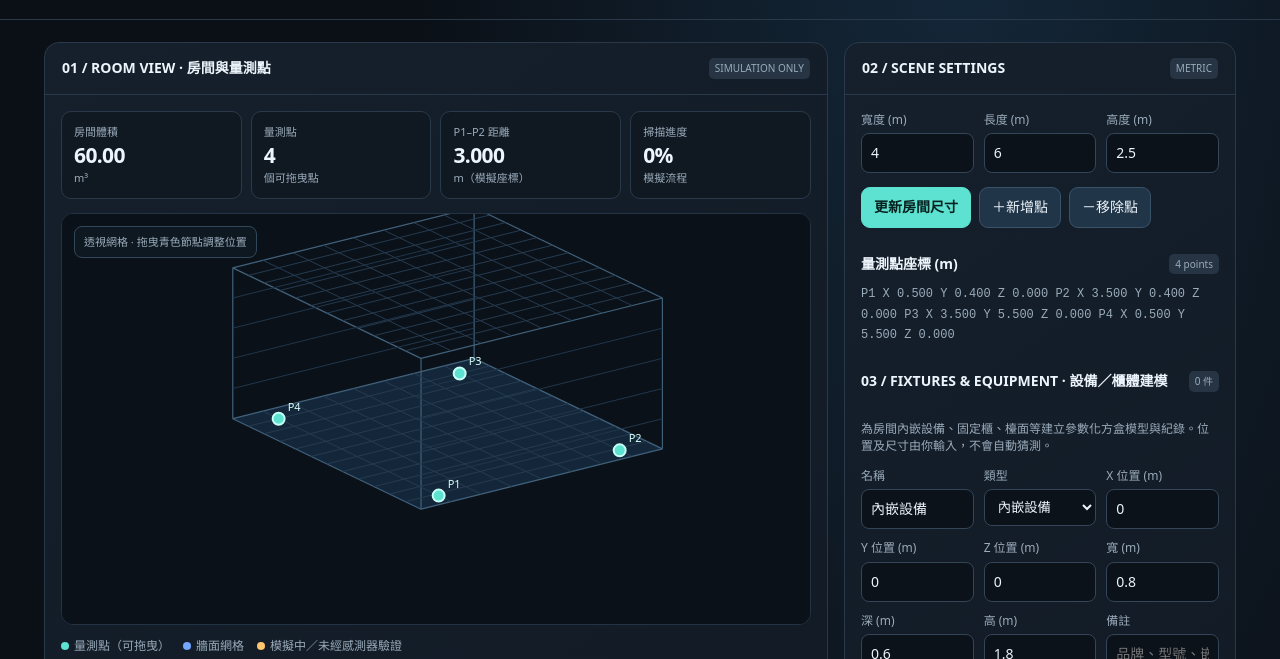
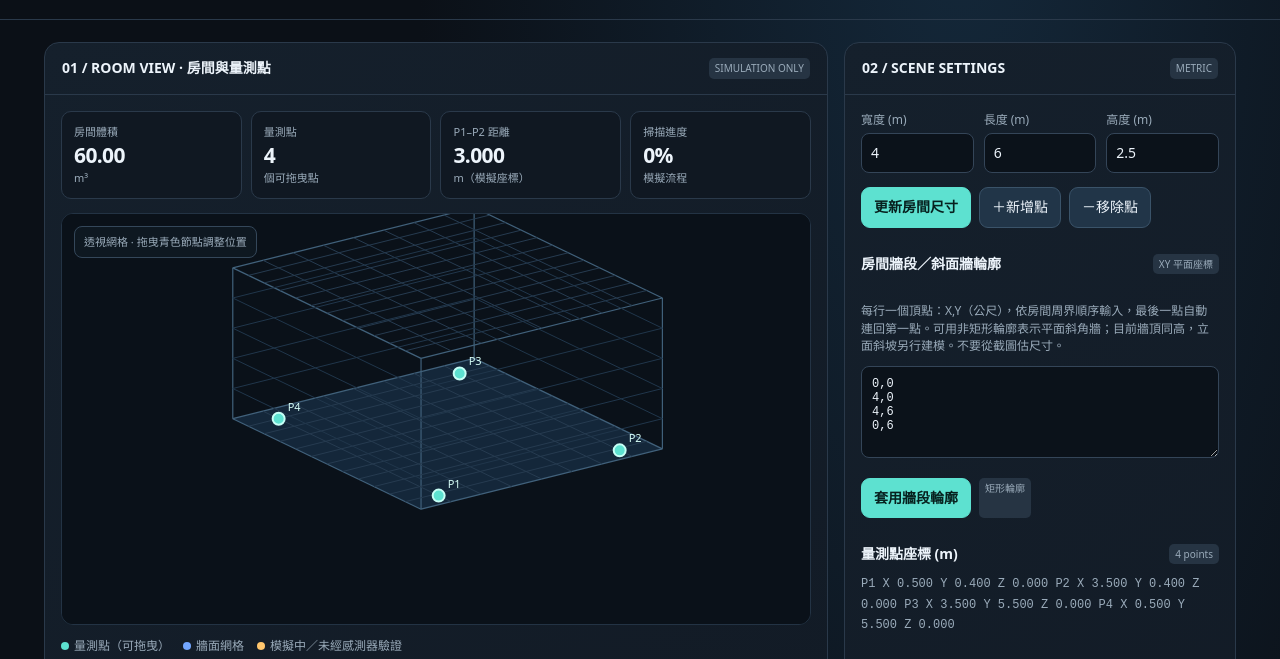
Before and after one commit to and14122001/-OR-RoomScan-Studio, a plain HTML site: page web/index.html in a window 1280 px wide. Shown: the part 114-773 px from the top of the page. Drawn offline with Linux system fonts and the light colour scheme.

Commit message:
Add editable non-rectangular room boundary for angled walls

```diff
--- a/web/index.html
+++ b/web/index.html
@@ -12,7 +12,16 @@
 <main>
 <div class="grid">
 <section class="panel"><div class="ph"><h2>01 / ROOM VIEW · 房間與量測點</h2><span class="tag">SIMULATION ONLY</span></div><div class="content"><div class="metrics"><div class="metric"><small>房間體積</small><strong id="volume">60.00</strong><small>m³</small></div><div class="metric"><small>量測點</small><strong id="pointCount">4</strong><small>個可拖曳點</small></div><div class="metric"><small>P1–P2 距離</small><strong id="pointDistance">3.00</strong><small>m（模擬座標）</small></div><div class="metric"><small>掃描進度</small><strong id="scanPct">0%</strong><small>模擬流程</small></div></div><div class="canvasWrap"><canvas id="room" aria-label="可拖曳量測點的房間示意圖"></canvas><div class="overlay">透視網格 · 拖曳青色節點調整位置</div></div><div class="legend"><span><i class="dot" style="background:#5de1d0"></i>量測點（可拖曳）</span><span><i class="dot" style="background:#73a7ff"></i>牆面網格</span><span><i class="dot" style="background:#ffc66d"></i>模擬中／未經感測器驗證</span></div><div class="actions"><button class="primary" id="start">▶ 開始模擬掃描</button><button id="finish">■ 完成掃描</button><button id="reset">重設場景</button></div><div class="progress"><div class="bar" id="bar"></div></div><div id="message" class="log" role="status">[READY] 模擬器已就緒。拖曳量測點，或開始模擬掃描。</div></div></section>
-<aside class="panel"><div class="ph"><h2>02 / SCENE SETTINGS</h2><span class="tag">METRIC</span></div><div class="content"><div class="controls"><div class="field"><label for="width">寬度 (m)</label><input id="width" type="number" min="1" max="30" step=".1" value="4"></div><div class="field"><label for="length">長度 (m)</label><input id="length" type="number" min="1" max="30" step=".1" value="6"></div><div class="field"><label for="height">高度 (m)</label><input id="height" type="number" min="1" max="10" step=".1" value="2.5"></div></div><div class="actions"><button id="apply" class="primary">更新房間尺寸</button><button id="addPoint">＋新增點</button><button id="removePoint">－移除點</button></div><div class="section"><div class="ph" style="padding:10px 0;border:0"><h2>量測點座標 (m)</h2><span id="pointSummary" class="tag">4 points</span></div><div id="pointList" class="pointlist"></div></div><div class="section" id="objectLibrary">
+<aside class="panel"><div class="ph"><h2>02 / SCENE SETTINGS</h2><span class="tag">METRIC</span></div><div class="content"><div class="controls"><div class="field"><label for="width">寬度 (m)</label><input id="width" type="number" min="1" max="30" step=".1" value="4"></div><div class="field"><label for="length">長度 (m)</label><input id="length" type="number" min="1" max="30" step=".1" value="6"></div><div class="field"><label for="height">高度 (m)</label><input id="height" type="number" min="1" max="10" step=".1" value="2.5"></div></div><div class="actions"><button id="apply" class="primary">更新房間尺寸</button><button id="addPoint">＋新增點</button><button id="removePoint">－移除點</button></div>
+<div class="section" id="roomBoundaryEditor">
+ <div class="ph" style="padding:10px 0;border:0"><h2>房間牆段／斜面牆輪廓</h2><span class="tag">XY 平面座標</span></div>
+ <p class="foot">每行一個頂點：X,Y（公尺），依房間周界順序輸入，最後一點自動連回第一點。可用非矩形輪廓表示平面斜角牆；目前牆頂同高，立面斜坡另行建模。不要從截圖估尺寸。</p>
+ <textarea id="roomPolygon" rows="5" spellcheck="false" style="width:100%;box-sizing:border-box;background:#0b121a;color:var(--text);border:1px solid #344558;border-radius:8px;padding:10px;font:12px ui-monospace,monospace">0,0
+4,0
+4,6
+0,6</textarea>
+ <div class="actions"><button id="applyPolygon" class="primary">套用牆段輪廓</button><span id="polygonReport" class="tag">矩形輪廓</span></div>
+</div><div class="section"><div class="ph" style="padding:10px 0;border:0"><h2>量測點座標 (m)</h2><span id="pointSummary" class="tag">4 points</span></div><div id="pointList" class="pointlist"></div></div><div class="section" id="objectLibrary">
 <div class="ph" style="padding:10px 0;border:0"><h2>03 / FIXTURES & EQUIPMENT · 設備／櫃體建模</h2><span id="objectCount" class="tag">0 件</span></div>
 <p class="foot">為房間內嵌設備、固定櫃、檯面等建立參數化方盒模型與紀錄。位置及尺寸由你輸入，不會自動猜測。</p>
 <div class="controls">
@@ -38,7 +47,7 @@
 <script>
 (()=>{'use strict';
 const $=id=>document.getElementById(id), canvas=$('room'),ctx=canvas.getContext('2d');
-let room={w:4,l:6,h:2.5},points=[],scan=0,running=false,drag=-1,last=0,raf=0;
+let room={w:4,l:6,h:2.5,polygon:[{x:0,y:0},{x:4,y:0},{x:4,y:6},{x:0,y:6}]},points=[],scan=0,running=false,drag=-1,last=0,raf=0;
 let objects=[],nextObjectId=1;
 const DXF_UNIT_SCALE={mm:.001,cm:.01,m:1,in:.0254,ft:.3048};
 function parseClosedDxfPolylines(text,scale){
@@ -71,20 +80,23 @@ function rotateDxfGroup(shapes,degrees){
 const defaults=()=>[{x:.5,y:.4,z:0},{x:3.5,y:.4,z:0},{x:3.5,y:5.5,z:0},{x:.5,y:5.5,z:0}];
 function initPoints(){points=defaults().map(p=>({...p}));renderPoints();draw()}
 function validDims(){let w=+$('width').value,l=+$('length').value,h=+$('height').value;if(![w,l,h].every(Number.isFinite)||w<1||w>30||l<1||l>30||h<1||h>10){log('尺寸無效：寬／長 1–30 m，高 1–10 m。');return false}room={w,l,h};points.forEach(p=>{p.x=Math.min(room.w,Math.max(0,p.x));p.y=Math.min(room.l,Math.max(0,p.y));p.z=Math.min(room.h,Math.max(0,p.z))});return true}
-function volume(){return room.w*room.l*room.h}
+function polygonArea(poly){return Math.abs(poly.reduce((s,p,i)=>{const q=poly[(i+1)%poly.length];return s+p.x*q.y-q.x*p.y},0)/2)}
+function volume(){return polygonArea(room.polygon||[{x:0,y:0},{x:room.w,y:0},{x:room.w,y:room.l},{x:0,y:room.l}])*room.h}
+function parseRoomPolygon(text){const rows=text.trim().split(/\r?\n/).filter(s=>s.trim());if(rows.length<3||rows.length>50)throw Error('牆段頂點須為 3–50 個');const poly=rows.map((row,i)=>{const a=row.split(/[;,\s]+/).filter(Boolean);if(a.length!==2)throw Error('第 '+(i+1)+' 行須為 X,Y');const x=Number(a[0]),y=Number(a[1]);if(!Number.isFinite(x)||!Number.isFinite(y)||x<0||y<0||x>room.w||y>room.l)throw Error('第 '+(i+1)+' 行座標無效或超出房間寬長範圍');return{x,y}});if(new Set(poly.map(p=>p.x+','+p.y)).size!==poly.length)throw Error('牆段頂點不可重複');if(polygonArea(poly)<.1)throw Error('輪廓面積太小');return poly}
 function pointDistance(a,b){return Math.hypot(a.x-b.x,a.y-b.y,a.z-b.z)}
 function log(s){$('message').textContent='['+new Date().toLocaleTimeString()+'] '+s}
 function renderPoints(){$('pointCount').textContent=points.length;$('pointDistance').textContent=(points.length>1?pointDistance(points[0],points[1]):0).toFixed(3);$('pointSummary').textContent=points.length+' points';$('pointList').textContent=points.map((p,i)=>'P'+(i+1)+'  X '+p.x.toFixed(3)+'  Y '+p.y.toFixed(3)+'  Z '+p.z.toFixed(3)).join('\n');$('volume').textContent=volume().toFixed(2)}
 function project(x,y,z){const w=canvas.clientWidth,h=canvas.clientHeight,scale=Math.min(w/(room.w+room.l*.58+1),h/(room.h+room.l*.3+1))*0.78;return{x:w*.48+(x-y*.52)*scale,y:h*.72-(z*scale)-(x+y)*scale*.25}}
 function line(a,b,color='#263b50',width=1){ctx.strokeStyle=color;ctx.lineWidth=width;ctx.beginPath();ctx.moveTo(a.x,a.y);ctx.lineTo(b.x,b.y);ctx.stroke()}
 function draw(){const dpr=window.devicePixelRatio||1,w=canvas.clientWidth,h=canvas.clientHeight;if(!w||!h)return;canvas.width=Math.round(w*dpr);canvas.height=Math.round(h*dpr);ctx.setTransform(dpr,0,0,dpr,0,0);ctx.clearRect(0,0,w,h);ctx.fillStyle='#0a1119';ctx.fillRect(0,0,w,h);
-const corners=[[0,0,0],[room.w,0,0],[room.w,room.l,0],[0,room.l,0],[0,0,room.h],[room.w,0,room.h],[room.w,room.l,room.h],[0,room.l,room.h]].map(p=>project(...p));
-const edges=[[0,1],[1,2],[2,3],[3,0],[4,5],[5,6],[6,7],[7,4],[0,4],[1,5],[2,6],[3,7]];
-ctx.fillStyle='#14273a';ctx.beginPath();[0,1,2,3].forEach((n,i)=>{let p=corners[n];i?ctx.lineTo(p.x,p.y):ctx.moveTo(p.x,p.y)});ctx.closePath();ctx.fill();
+const poly=room.polygon||[{x:0,y:0},{x:room.w,y:0},{x:room.w,y:room.l},{x:0,y:room.l}],n=poly.length;
+const floor=poly.map(p=>project(p.x,p.y,0)),ceiling=poly.map(p=>project(p.x,p.y,room.h)),corners=floor.concat(ceiling),edges=[];
+for(let i=0;i<n;i++){const j=(i+1)%n;edges.push([i,j],[i+n,j+n],[i,i+n])}
+ctx.fillStyle='#14273a';ctx.beginPath();floor.forEach((p,i)=>i?ctx.lineTo(p.x,p.y):ctx.moveTo(p.x,p.y));ctx.closePath();ctx.fill();
 edges.forEach(([a,b])=>line(corners[a],corners[b],'#41617b',1.2));
 for(let x=.5;x<room.w;x+=.5){line(project(x,0,0),project(x,room.l,0),'#263b50');line(project(x,0,room.h),project(x,room.l,room.h),'#263b50')}
 for(let y=.5;y<room.l;y+=.5){line(project(0,y,0),project(room.w,y,0),'#263b50');line(project(0,y,room.h),project(room.w,y,room.h),'#263b50')}
-for(let z=.5;z<room.h;z+=.5){line(project(0,0,z),project(room.w,0,z),'#20364b');line(project(0,room.l,z),project(room.w,room.l,z),'#20364b')}
+for(let z=.5;z<room.h;z+=.5){for(let i=0;i<n;i++){const j=(i+1)%n;line(project(poly[i].x,poly[i].y,z),project(poly[j].x,poly[j].y,z),'#20364b')}}
 objects.forEach(o=>{const fp=o.geometry==='cad-prism'?o.vertices:[{x:0,y:0},{x:o.w,y:0},{x:o.w,y:o.d},{x:0,y:o.d}],base=fp.map(p=>project(o.x+p.x,o.y+p.y,o.z)),top=fp.map(p=>project(o.x+p.x,o.y+p.y,o.z+o.h));const a=project(o.x,o.y,o.z),b=project(o.x+o.w,o.y,o.z),c=project(o.x+o.w,o.y+o.d,o.z),d=project(o.x,o.y+o.d,o.z),at=project(o.x,o.y,o.z+o.h),bt=project(o.x+o.w,o.y,o.z+o.h),ct=project(o.x+o.w,o.y+o.d,o.z+o.h),dt=project(o.x,o.y+o.d,o.z+o.h);const color=o.type==='cabinet'?'#d9a45b':o.type==='embedded'?'#69b9e8':o.type==='counter'?'#91c78b':'#ba9be8';ctx.globalAlpha=.2;ctx.fillStyle=color;(o.geometry==='cad-prism'?base.map((p,i)=>[p,base[(i+1)%base.length],top[(i+1)%top.length],top[i]]).concat([top]):[[a,b,bt,at],[b,c,ct,bt],[d,c,ct,dt],[a,d,dt,at],[at,bt,ct,dt]]).forEach(poly=>{ctx.beginPath();poly.forEach((p,i)=>i?ctx.lineTo(p.x,p.y):ctx.moveTo(p.x,p.y));ctx.closePath();ctx.fill()});ctx.globalAlpha=1;(o.geometry==='cad-prism'?base.map((p,i)=>[p,base[(i+1)%base.length]]).concat(top.map((p,i)=>[p,top[(i+1)%top.length]]),base.map((p,i)=>[p,top[i]])):[[a,b],[b,c],[c,d],[d,a],[at,bt],[bt,ct],[ct,dt],[dt,at],[a,at],[b,bt],[c,ct],[d,dt]]).forEach(([p,q])=>line(p,q,color,1.5));ctx.fillStyle=color;ctx.font='11px system-ui';ctx.fillText(o.name.slice(0,18),at.x+3,at.y-4)});
 points.forEach((p,i)=>{let q=project(p.x,p.y,p.z);ctx.beginPath();ctx.arc(q.x,q.y,drag===i?8:6,0,Math.PI*2);ctx.fillStyle='#5de1d0';ctx.fill();ctx.strokeStyle='#c7fff6';ctx.lineWidth=2;ctx.stroke();ctx.fillStyle='#d8fff8';ctx.font='11px system-ui';ctx.fillText('P'+(i+1),q.x+9,q.y-8)});
 if(running){ctx.fillStyle='#ffc66d';ctx.font='12px system-ui';ctx.fillText('SIMULATED SCAN · '+scan+'%',14,h-15)}}
@@ -98,12 +110,13 @@ function objectValid(o){const b=o&&Number.isInteger(o.id)&&o.id>0&&typeof o.name
 function renderObjects(){ $('objectCount').textContent=objects.length+' 件'; $('objectList').textContent=objects.length?objects.map(o=>'#'+o.id+' ['+({embedded:'內嵌設備',cabinet:'櫃子／固定櫃',counter:'檯面／工作台',other:'其他固定物'}[o.type])+'] '+o.name+' | 位置('+o.x.toFixed(2)+','+o.y.toFixed(2)+','+o.z.toFixed(2)+') m | 尺寸 '+o.w.toFixed(2)+'×'+o.d.toFixed(2)+'×'+o.h.toFixed(2)+' m'+(o.notes?' | '+o.notes:'')).join('\\n'):'尚無設備模型';}
 function addObjectFromForm(){const o={id:nextObjectId++,name:$('objName').value.trim(),type:$('objType').value,x:+$('objX').value,y:+$('objY').value,z:+$('objZ').value,w:+$('objW').value,d:+$('objD').value,h:+$('objH').value,notes:$('objNotes').value.trim()};if(!objectValid(o)){nextObjectId--;log('模型資料無效：名稱必填；尺寸須大於 0，且模型需完整位於房間邊界內。');return}objects.push(o);renderObjects();draw();log('已建立 '+o.name+' 的參數化方盒模型。這是手動輸入模型，不是掃描重建。')}
 
-function snapshot(){return{schemaVersion:1,simulationOnly:true,units:'m',room:{...room},points:points.map(p=>({...p})),objects:objects.map(o=>({...o})),scanProgress:scan,savedAt:new Date().toISOString()}}
+function snapshot(){return{schemaVersion:1,simulationOnly:true,units:'m',room:{...room,polygon:(room.polygon||[]).map(p=>({...p}))},points:points.map(p=>({...p})),objects:objects.map(o=>({...o})),scanProgress:scan,savedAt:new Date().toISOString()}}
 function startScan(){if(running)return;running=true;scan=0;last=0;$('start').disabled=true;log('開始模擬掃描；此流程不讀取真實相機或深度感測器。');raf=requestAnimationFrame(tick)}
 function tick(t){if(!running)return;if(!last)last=t;scan=Math.min(100,Math.floor((t-last)/35));$('scanPct').textContent=scan+'%';$('bar').style.width=scan+'%';draw();if(scan>=100){running=false;$('start').disabled=false;log('模擬掃描完成。資料僅為合成幾何，尚未產生 Quest 感測資料。');return}raf=requestAnimationFrame(tick)}
 $('apply').onclick=()=>{if(validDims()){renderPoints();draw();log('房間尺寸更新；體積 '+volume().toFixed(3)+' m³。')}};
+$('applyPolygon').onclick=()=>{try{const poly=parseRoomPolygon($('roomPolygon').value);room.polygon=poly;$('polygonReport').textContent=poly.length+' 個頂點 · 面積 '+polygonArea(poly).toFixed(2)+' m²';renderPoints();draw();log('已套用非矩形房間輪廓；牆頂目前同高，尺寸仍須由 CAD／實測確認。')}catch(e){$('polygonReport').textContent='輪廓無效';log('牆段輪廓錯誤：'+e.message)}};
 $('start').onclick=startScan;$('finish').onclick=()=>{running=false;cancelAnimationFrame(raf);$('start').disabled=false;log('已停止模擬掃描，進度 '+scan+'%。');draw()};
-$('reset').onclick=()=>{running=false;cancelAnimationFrame(raf);$('start').disabled=false;objects=[];nextObjectId=1;renderObjects();scan=0;$('scanPct').textContent='0%';$('bar').style.width='0%';$('width').value=4;$('length').value=6;$('height').value=2.5;room={w:4,l:6,h:2.5};initPoints();log('場景已重設。')};
+$('reset').onclick=()=>{running=false;cancelAnimationFrame(raf);$('start').disabled=false;objects=[];nextObjectId=1;renderObjects();scan=0;$('scanPct').textContent='0%';$('bar').style.width='0%';$('width').value=4;$('length').value=6;$('height').value=2.5;room={w:4,l:6,h:2.5,polygon:[{x:0,y:0},{x:4,y:0},{x:4,y:6},{x:0,y:6}]};$('roomPolygon').value='0,0\n4,0\n4,6\n0,6';$('polygonReport').textContent='矩形輪廓';initPoints();log('場景已重設。')};
 $('addPoint').onclick=()=>{if(points.length>=100){log('最多 100 個模擬點。');return}points.push({x:room.w/2,y:room.l/2,z:0});renderPoints();draw();log('新增模擬量測點。')};
 $('removePoint').onclick=()=>{if(points.length<=1){log('至少保留一個量測點。');return}points.pop();renderPoints();draw();log('已移除最後一個量測點。')};
 $('importDxf').onclick=async()=>{const file=$('cadFile').files&&$('cadFile').files[0];if(!file){$('cadReport').textContent='請先選擇 DXF 檔案。';return}try{const height=+$('cadHeight').value,rotation=+$('cadRotation').value,ox=+$('cadOffsetX').value,oy=+$('cadOffsetY').value,oz=+$('cadOffsetZ').value,scale=DXF_UNIT_SCALE[$('cadUnits').value];if(![height,rotation,ox,oy,oz,scale].every(Number.isFinite)||height<=0||height>10||rotation < -360||rotation > 360||Math.min(ox,oy,oz)<0)throw Error('擠出高度、旋轉角度或位置無效');const shapes=rotateDxfGroup(parseClosedDxfPolylines(await file.text(),scale),rotation),made=[];for(const s of shapes){const o={id:nextObjectId,name:(s.name+' '+nextObjectId).slice(0,80),type:$('cadCategory').value,geometry:'cad-prism',sourceFormat:'DXF',sourceLayer:s.layer,sourceFile:file.name.slice(0,160),x:ox+s.offsetX,y:oy+s.offsetY,z:oz,w:s.w,d:s.d,h:height,vertices:s.vertices,notes:'2D DXF 封閉輪廓擠出；圖層 '+s.layer+'；檔案 '+file.name};if(!objectValid(o))throw Error('模型超出房間邊界或幾何無效，請調整位置、房間尺寸或擠出高度');made.push(o);nextObjectId++}objects.push(...made);renderObjects();draw();$('cadReport').textContent='匯入成功：'+made.length+' 個封閉輪廓已轉成 3D 柱體；單位 '+$('cadUnits').value+'，擠出高度 '+height+' m。請人工核對尺度與位置。';log('DXF 匯入完成：'+made.length+' 個輪廓轉成 3D。')}catch(e){$('cadReport').textContent='匯入失敗：'+e.message;log('DXF 匯入失敗：'+e.message)}};
```
